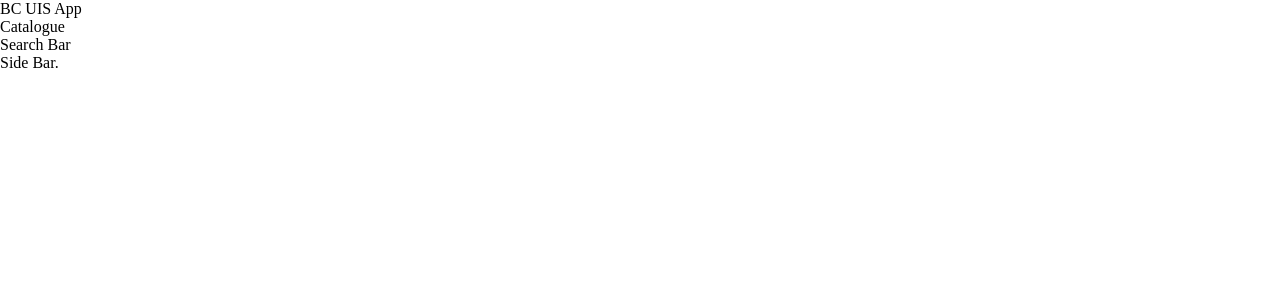
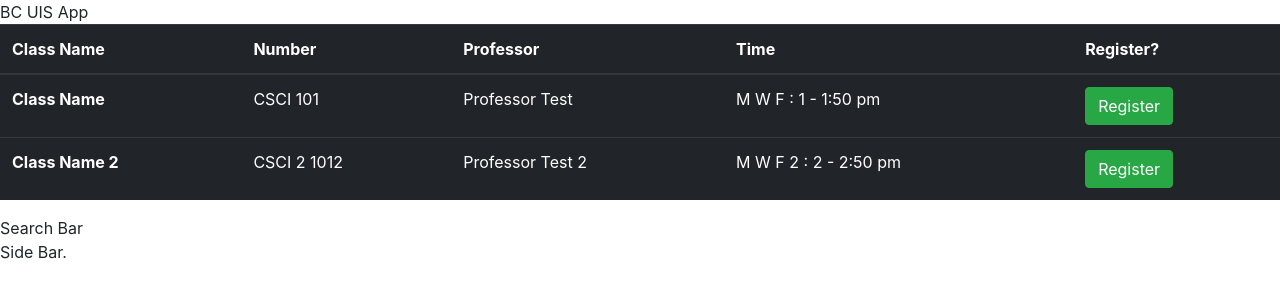
Before and after one commit to rogerwangcs/BC-UIS, a React (Create React App) app in the folder client/: page / in a window 1280 px wide. Shown: the top 300 px of the page. Built offline with nearby package versions, Linux system fonts and the light colour scheme.

Commit message:
Add bootstrap, create general layout of Catalogue

```diff
--- a/client/public/index.html
+++ b/client/public/index.html
@@ -7,6 +7,7 @@
   <meta name="viewport" content="width=device-width, initial-scale=1, shrink-to-fit=no">
   <meta name="theme-color" content="#000000">
   <link rel="manifest" href="%PUBLIC_URL%/manifest.json">
+  <link rel="stylesheet" href="https://stackpath.bootstrapcdn.com/bootstrap/4.1.3/css/bootstrap.min.css" integrity="sha384-MCw98/SFnGE8fJT3GXwEOngsV7Zt27NXFoaoApmYm81iuXoPkFOJwJ8ERdknLPMO" crossorigin="anonymous">
   <title>BC UIS</title>
 </head>
 
--- a/client/src/Catalogue.js
+++ b/client/src/Catalogue.js
@@ -1,14 +1,62 @@
 import React, { Component } from 'react';
+import './catalogue.css';
 
 class Catalogue extends Component {
   constructor(props) {
     super(props);
-    this.state = {  }
+    this.state = {
+        courses: [
+            {
+                id: 47,
+                name: "Class Name",
+                department: "CSCI",
+                number: "101",
+                professor: "Professor Test",
+                days: "M W F",
+                time: "1 - 1:50 pm"
+            },
+            {
+                id: 100,
+                name: "Class Name 2",
+                department: "CSCI 2",
+                number: "1012",
+                professor: "Professor Test 2",
+                days: "M W F 2",
+                time: "2 - 2:50 pm"
+            }
+        ]
+    }
   }
+
   render() {
     return (
-    <div>
-      Catalogue
+    <div >
+        <table className="table table-dark">
+            {}
+            <thead>
+            <tr>
+                <th scope="col">Class Name</th>
+                <th scope="col">Number</th>
+                <th scope="col">Professor</th>
+                <th scope="col">Time</th>
+                <th scope="col">Register?</th>
+
+            </tr>
+            </thead>
+            <tbody>
+            {this.state.courses.map(function(course) {
+                return (
+                    <tr>
+                        <th scope="row">{course.name}</th>
+                        <td>{course.department} {course.number}</td>
+                        <td>{course.professor}</td>
+                        <td>{course.days} : {course.time}</td>
+                        <td><button type="button" className="btn btn-success">Register</button></td>
+                    </tr>
+                )
+            })}
+            </tbody>
+        </table>
     </div>
     );
   }
```
Also changed, not shown: client/src/catalogue.css (added).
